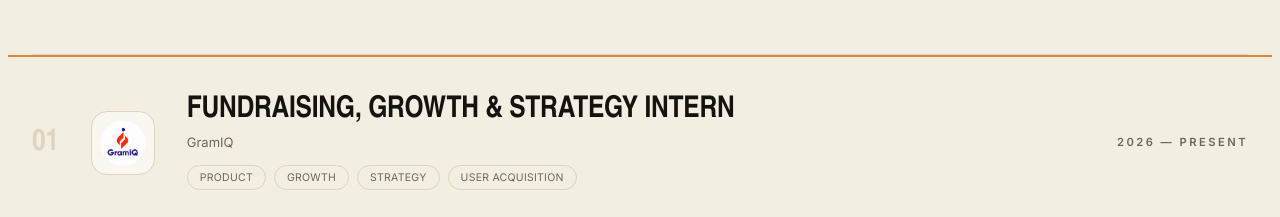
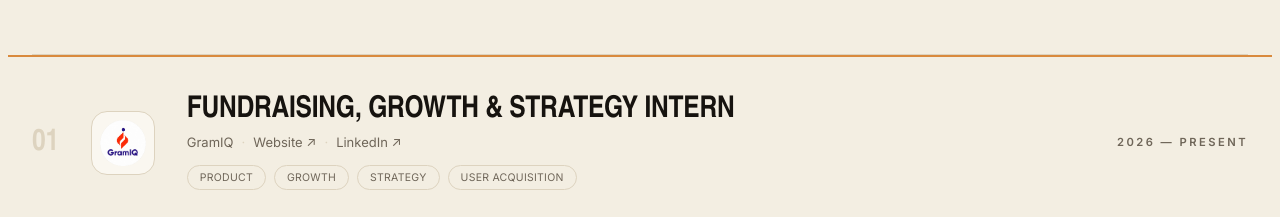
Before and after one commit to Sanskargithub03/sanskar-portfolio, a React (Vite) app: page / in a window 1280 px wide. Shown: the part 1680-1897 px from the top of the page. Built offline with nearby package versions, Linux system fonts and the light colour scheme; a web font is replaced by a local one.

Commit message:
Update ExperienceSection.tsx

```diff
--- a/src/components/ExperienceSection.tsx
+++ b/src/components/ExperienceSection.tsx
@@ -13,12 +13,10 @@ export default function ExperienceSection() {
     logo: "/images/gramiqlogo.png",
     period: "2026 — Present",
 
-    tags: [
-      "Product",
-      "Growth",
-      "Strategy",
-      "User Acquisition",
-    ],
+    website: "https://gramiq.ai/",
+    linkedin: "https://www.linkedin.com/company/gramiq/",
+
+    tags: ["Product", "Growth", "Strategy", "User Acquisition"],
 
     highlights: [
       {
@@ -113,41 +111,75 @@ export default function ExperienceSection() {
 
               {/* Main Experience Row */}
               <div className="grid grid-cols-[auto_auto_1fr_auto] items-center gap-5 sm:gap-8">
-                {/* Number */}
+                {/* Experience Number */}
                 <span className="font-display text-2xl text-[var(--color-line)] sm:text-3xl">
                   {String(i + 1).padStart(2, "0")}
                 </span>
 
-                {/* Logo */}
-                <motion.img
-                  initial={{
-                    opacity: 0,
-                    scale: 0.85,
-                  }}
-                  whileInView={{
-                    opacity: 1,
-                    scale: 1,
-                  }}
+                {/* Company Logo — Clickable */}
+                <motion.a
+                  href={exp.slug === "gramiq" ? exp.website : undefined}
+                  target={exp.slug === "gramiq" ? "_blank" : undefined}
+                  rel={exp.slug === "gramiq" ? "noopener noreferrer" : undefined}
+                  initial={{ opacity: 0, scale: 0.85 }}
+                  whileInView={{ opacity: 1, scale: 1 }}
                   viewport={{ once: true }}
-                  animate={{
-                    scale: isHovered ? 1.08 : 1,
-                  }}
+                  animate={{ scale: isHovered ? 1.08 : 1 }}
                   transition={{ duration: 0.4 }}
+                  className={
+                    exp.slug === "gramiq"
+                      ? "cursor-pointer"
+                      : "cursor-default"
+                  }
+                  aria-label={
+                    exp.slug === "gramiq"
+                      ? "Visit GramIQ website"
+                      : `${exp.org} logo`
+                  }
+                >
+                  <img
                     src={exp.logo}
                     alt={`${exp.org} logo`}
                     className="h-14 w-14 rounded-2xl border border-[var(--color-line)] bg-[var(--color-paper)] object-contain p-2 sm:h-16 sm:w-16"
                     loading="lazy"
                   />
+                </motion.a>
 
-                {/* Role + Organization */}
+                {/* Role + Organization + Links */}
                 <div>
                   <p className="font-display text-2xl uppercase leading-none sm:text-3xl">
                     {exp.role}
                   </p>
 
-                  <p className="mt-2 text-[13px] text-[var(--color-taupe)]">
-                    {exp.org}
-                  </p>
+                  <div className="mt-2 flex flex-wrap items-center gap-2 text-[13px] text-[var(--color-taupe)]">
+                    <span>{exp.org}</span>
+
+                    {exp.slug === "gramiq" && (
+                      <>
+                        <span className="text-[var(--color-line)]">·</span>
+
+                        <a
+                          href={exp.website}
+                          target="_blank"
+                          rel="noopener noreferrer"
+                          className="transition-colors hover:text-[var(--color-ink)]"
+                        >
+                          Website ↗
+                        </a>
+
+                        <span className="text-[var(--color-line)]">·</span>
+
+                        <a
+                          href={exp.linkedin}
+                          target="_blank"
+                          rel="noopener noreferrer"
+                          className="transition-colors hover:text-[var(--color-ink)]"
+                        >
+                          LinkedIn ↗
+                        </a>
+                      </>
+                    )}
+                  </div>
 
                   {/* Tags */}
                   <div className="mt-3 flex flex-wrap gap-2">
@@ -251,22 +283,67 @@ export default function ExperienceSection() {
                 aria-expanded={open}
               >
                 <div className="flex items-center gap-4">
-                  {/* Mobile Logo */}
+                  {/* Mobile Logo — Clickable */}
+                  {exp.slug === "gramiq" ? (
+                    <a
+                      href={exp.website}
+                      target="_blank"
+                      rel="noopener noreferrer"
+                      onClick={(e) => e.stopPropagation()}
+                      aria-label="Visit GramIQ website"
+                    >
                       <img
                         src={exp.logo}
                         alt={`${exp.org} logo`}
                         className="h-11 w-11 rounded-xl border border-[var(--color-line)] bg-[var(--color-paper)] object-contain p-1.5"
                         loading="lazy"
                       />
+                    </a>
+                  ) : (
+                    <img
+                      src={exp.logo}
+                      alt={`${exp.org} logo`}
+                      className="h-11 w-11 rounded-xl border border-[var(--color-line)] bg-[var(--color-paper)] object-contain p-1.5"
+                      loading="lazy"
+                    />
+                  )}
 
                   <div>
                     <p className="font-display text-xl uppercase leading-none">
                       {exp.role}
                     </p>
 
-                    <p className="mt-1 text-[12px] text-[var(--color-taupe)]">
-                      {exp.org}
-                    </p>
+                    <div className="mt-1 flex flex-wrap items-center gap-2 text-[12px] text-[var(--color-taupe)]">
+                      <span>{exp.org}</span>
+
+                      {exp.slug === "gramiq" && (
+                        <>
+                          <span className="text-[var(--color-line)]">·</span>
+
+                          <a
+                            href={exp.website}
+                            target="_blank"
+                            rel="noopener noreferrer"
+                            onClick={(e) => e.stopPropagation()}
+                            className="transition-colors hover:text-[var(--color-ink)]"
+                          >
+                            Website ↗
+                          </a>
+
+                          <span className="text-[var(--color-line)]">·</span>
+
+                          <a
+                            href={exp.linkedin}
+                            target="_blank"
+                            rel="noopener noreferrer"
+                            onClick={(e) => e.stopPropagation()}
+                            className="transition-colors hover:text-[var(--color-ink)]"
+                          >
+                            LinkedIn ↗
+                          </a>
+                        </>
+                      )}
+                    </div>
                   </div>
                 </div>
 
```
Lines whose indentation alone changed are shown as unchanged.
